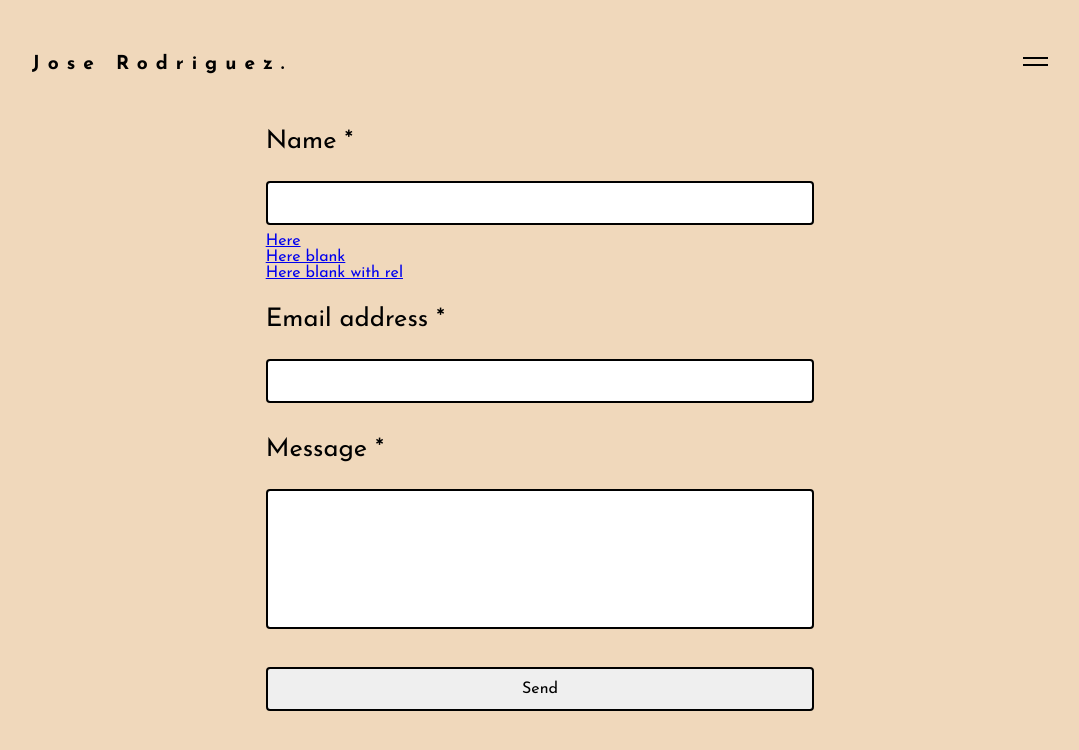
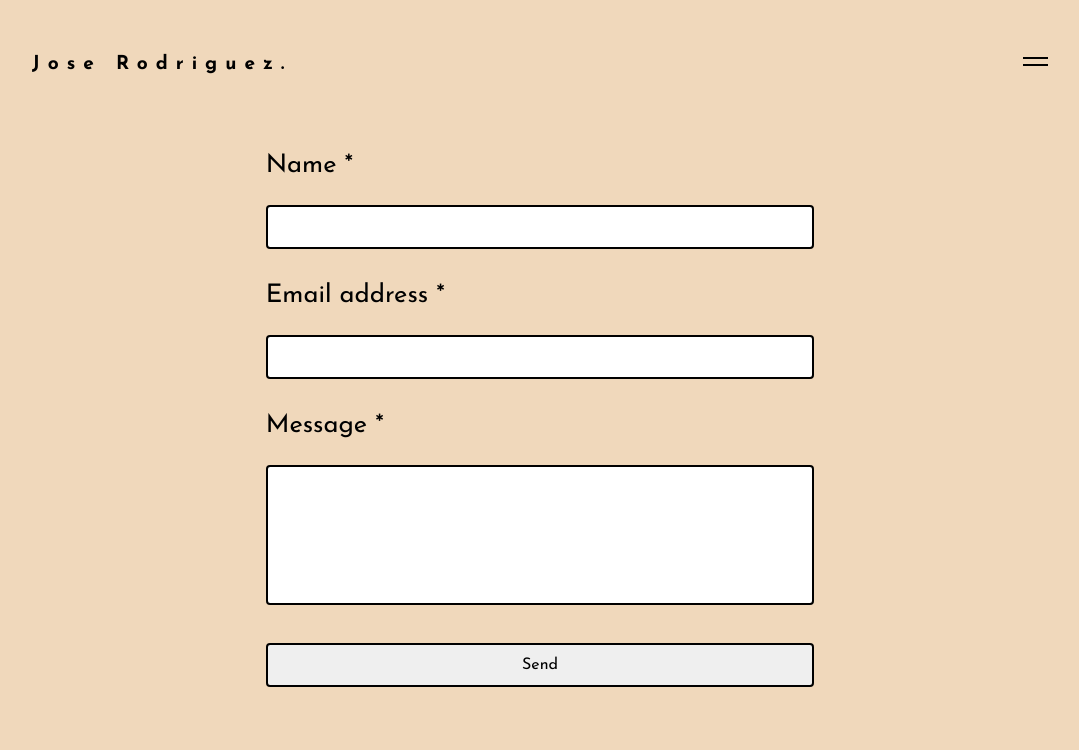
Before and after one commit to josesrodriguez610/Portfolio2.0, a React (Create React App) app: page /contact in a window 1280 px wide. Shown: the top 750 px of the page, without its empty margins (100-1179 px from the left). Built offline with nearby package versions, Linux system fonts and the light colour scheme.

Commit message:
(add) Contact

```diff
--- a/src/pages/Contact.js
+++ b/src/pages/Contact.js
@@ -49,22 +49,6 @@
                   />
                 </div>
                 <div className="contact__inputLabelContainer">
-                  <a href="https://www.mignonfaget.com/jewelry/pendants/parade-route-pendant-7197/?utm_source=bestofneworleans&utm_medium=post&utm_campaign=mardi_gras_product_slideshow">
-                    Here
-                  </a>
-                  <a
-                    href="https://www.mignonfaget.com/jewelry/pendants/parade-route-pendant-7197/?utm_source=bestofneworleans&utm_medium=post&utm_campaign=mardi_gras_product_slideshow"
-                    target="_blank"
-                  >
-                    Here blank
-                  </a>
-                  <a
-                    href="https://www.mignonfaget.com/jewelry/pendants/parade-route-pendant-7197/?utm_source=bestofneworleans&utm_medium=post&utm_campaign=mardi_gras_product_slideshow"
-                    target="_blank"
-                    rel="noreferrer"
-                  >
-                    Here blank with rel
-                  </a>
                   <span className="contact__label">
                     Email address {asterisk}
                   </span>
```
